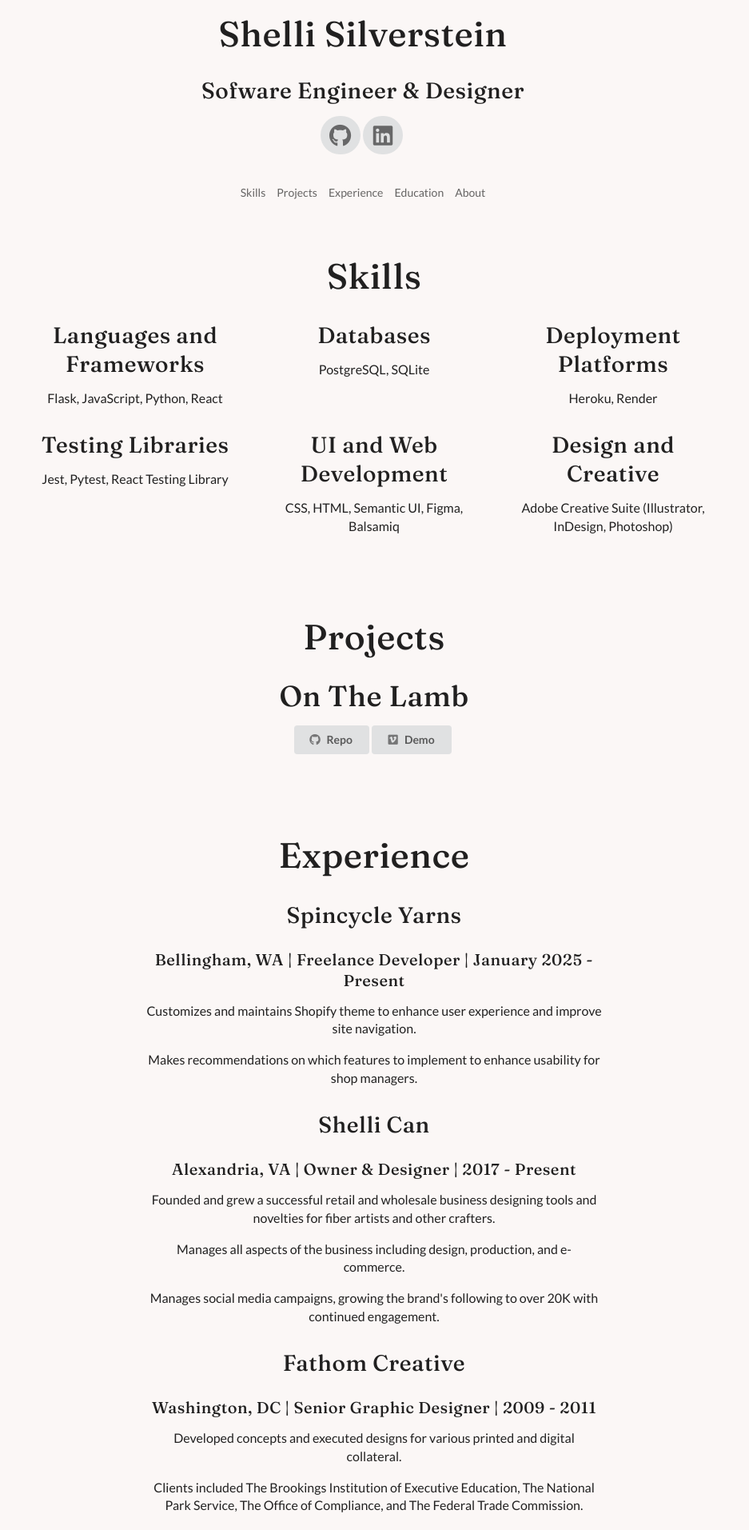
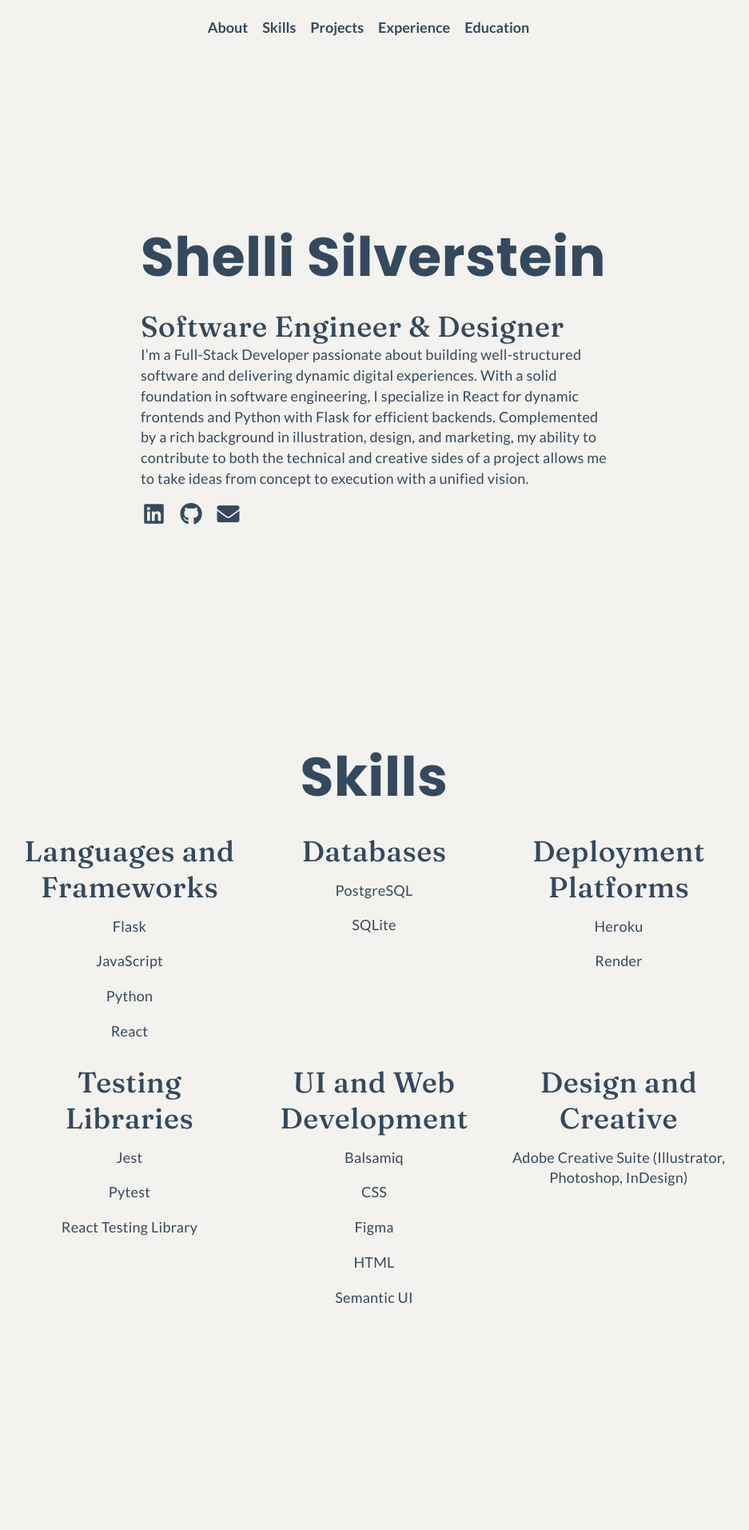
Before and after one commit to silvershel/portfolio, a React (Create React App) app: page / in a window 1280 px wide. Shown: the top 1913 px of the page at 80% size, without its empty margins (172-1109 px from the left). Built offline with nearby package versions, Linux system fonts and the light colour scheme; no server answers.

Commit message:
added styling

```diff
--- a/src/data/resume.json
+++ b/public/data/resume.json
@@ -2,11 +2,11 @@
     "header": {
         "name": "Shelli Silverstein",
         "title": "Software Engineer & Designer",
-        "description": "Passionate about developing well-structured software and dynamic digital experiences.",
+        "description": "I’m a Full-Stack Developer passionate about building well-structured software and delivering dynamic digital experiences. With a solid foundation in software engineering, I specialize in React for dynamic frontends and Python with Flask for efficient backends. Complemented by a rich background in illustration, design, and marketing, my ability to contribute to both the technical and creative sides of a project allows me to take ideas from concept to execution with a unified vision.",
         "location": "Alexandria, VA",
         "contact": {
             "phone": "570-332-1713",
-            "email": "silverstein.shelli@gmail.com",
+            "email": "mailto:silverstein.shelli@gmail.com",
             "linkedin": "https://www.linkedin.com/in/silvershel",
             "github": "https://github.com/silvershel",
             "website": "https://www.silvershel.com"
@@ -14,7 +14,7 @@
     },
     "skills": [
         {
-            "title": "Languages & Frameworks",
+            "title": "Languages and Frameworks",
             "skills": ["Flask", "JavaScript", "Python", "React"]
         },
         {
@@ -30,17 +30,18 @@
             "skills": ["Jest", "Pytest", "React Testing Library"]
         },
         {
-            "title": "Web Development & UI",
+            "title": "UI and Web Development",
             "skills": ["Balsamiq", "CSS", "Figma", "HTML", "Semantic UI"]
         },
         {
-            "title": "Design & Creative",
+            "title": "Design and Creative",
             "skills": ["Adobe Creative Suite (Illustrator, Photoshop, InDesign)"]
         }
     ],
     "projects": [
         {
             "title": "On The Lamb",
+            "image": "</images/onthelamb-login-screenshot.jpg",
             "links": {
                 "github": "https://github.com/silvershel/onthelamb",
                 "demo": "https://vimeo.com/1050155065/4a89eb2137?share=copy"
@@ -57,24 +58,21 @@
         {
             "company": "Spincycle Yarns",
             "location": "Bellingham, WA",
-            "role": "Freelance Developer",
+            "role": "Front-End Developer",
             "start": "January 2025",
             "end": "Present",
             "responsibilities": [
-                "Customizes and maintains Shopify theme to enhance user experience and improve site navigation.",
-                "Makes recommendations on which features to implement to enhance usability for shop managers."
+                "Customizes and maintains Shopify theme to enhance user experience and improve site navigation for shop managers."
             ]
         },
         {
             "company": "Shelli Can",
             "location": "Alexandria, VA",
-            "role": "Owner",
+            "role": "Owner & Designer",
             "start": "2017",
             "end": "Present",
             "responsibilities": [
-                "Founded and grew a successful retail and wholesale business designing tools and novelties for fiber artists and other crafters.",
-                "Manages all aspects of the business including design, production, and e-commerce.",
-                "Manages social media campaigns, growing the brand's following to over 20K with continued engagement."
+                "Founded and manages a successful retail and wholesale business specializing in tools and novelties for fiber artists and other crafters."
             ]
         },
         {
@@ -84,23 +82,21 @@
             "start": "2009",
             "end": "2011",
             "responsibilities": [
-                "Developed concepts and executed designs for various printed and digital collateral.",
-                "Clients included The Brookings Institution of Executive Education, The National Park Service, The Office of Compliance, and The Federal Trade Commission.",
-                "Deliverables included branding packages, annual reports, internal template decks, websites, and both print and web advertising campaigns."
+                "Developed print & digital design concepts including branding, reports, and ad campaigns for various government organizations and high-profile institutions."
             ]
         }
     ],
     "education": [
         {
-            "institution": "Flatiron School",
-            "degree": "Computer Software Engineering",
+            "institution": "The Flatiron School",
+            "degree": "Software Engineering",
             "location": "Virtual",
             "start": "2024",
             "end": "2025",
             "details": "Full-stack bootcamp focusing on Python, Flask, React, JavaScript, and SQL."
         },
         {
-            "institution": "School of Visual Arts",
+            "institution": "The School of Visual Arts",
             "degree": "BFA Graphic Design",
             "location": "New York, NY",
             "start": "2003",
--- a/src/App.js
+++ b/src/App.js
@@ -5,17 +5,20 @@ import Experience from './components/Experience';
 import Nav from './components/Nav';
 import Projects from './components/Projects';
 import Skills from './components/Skills';
+import { AppProvider } from './contexts/AppContext';
 
 function App() {
   return (
-    <div className='ui center aligned basic segment'>
+    <AppProvider>
+      <div>
         <Nav />
+        <About />
         <Skills />
         <Projects />
         <Experience />
         <Education />
-      <About />
       </div>
+    </AppProvider>
   );
 }
 
--- a/src/components/About.js
+++ b/src/components/About.js
@@ -1,15 +1,33 @@
+import React, { useContext } from 'react';
+import { AppContext } from '../contexts/AppContext';
+
 function About() {
+    const { header } = useContext(AppContext);
+    const linkedin = header?.contact?.linkedin;
+    const github = header?.contact?.github;
+    const email = header?.contact?.email;
 
     return (
-        <div id='about' className='ui basic very padded segment'>
-            <div className='ui center aligned stackable grid'>
+        <div id='about' className='ui very padded basic segment'>
+            <div className='ui stackable grid'>
                 <div className='ui row'>
-                    <div className='ui equal width column'>
-                        <h1>About</h1>
-                    </div>
-                </div>
-                <div className='ui row'>
-                    <div className='eight wide column'>
+                    <div className='ui eight wide column'>
+                        <header>
+                            <h1>{header.name}</h1>
+                            <h2>{header.title}</h2>
+                        </header>
+                        <p>{header.description}</p>
+                        <div className='social-icons'>
+                            <a href={linkedin} target='_blank' rel='noopener noreferrer' className='icon'>
+                                <i className='big linkedin icon'></i>
+                            </a>
+                            <a href={github} target='_blank' rel='noopener noreferrer' className='icon'>
+                                <i className='big github icon'></i>
+                            </a>
+                            <a href={email}  target='_blank' rel='noopener noreferrer' className='icon'>
+                                <i className='big envelope icon'></i>
+                            </a>
+                        </div>
                     </div>
                 </div>
             </div>
--- a/src/components/Education.js
+++ b/src/components/Education.js
@@ -1,22 +1,28 @@
+import React, { useContext } from 'react';
+import { AppContext } from '../contexts/AppContext';
+
 function Education() {
+    const { education, arraySet } = useContext(AppContext);
+
+    const educationSets = arraySet(education, 2);
+
     return (
         <div id='education' className='ui very padded basic segment'>
             <div className='ui center aligned stackable grid'>
                 <div className='ui row'>
                     <h1>Education</h1>
                 </div>
-                <div className='ui row'>
-                    <div className='ui six wide column'>
-                        <h3>The Flatiron School</h3>
-                        <h4>Computer Software Engineering | 2024 - 2025</h4>
-                        <p>Full-stack bootcamp focusing on Python, Flask, React, JavaScript, and SQL.</p>
+                {educationSets.map((chunk, index) => (
+                    <div className='ui row' key={index}>
+                        {chunk.map((school) => (
+                            <div className='ui six wide column' key={school.institution}>
+                                <h2>{school.institution}</h2>
+                                <h3>{school.degree} | {school.start} - {school.end}</h3>
+                                <p>{school.details}</p>
+                            </div>
+                        ))}
                     </div>
-                    <div className='ui six wide column'>
-                        <h3>The School of Visual Arts</h3>
-                        <h4>BFA Graphic Design | 2003 - 2007</h4>
-                        <p>Graduated with a top portfolio score specializing in 3D design.</p>
-                    </div>
-                </div>
+                ))}
             </div>
         </div>
     )
--- a/src/components/Experience.js
+++ b/src/components/Experience.js
@@ -1,36 +1,26 @@
+import React, { useContext } from 'react';
+import { AppContext } from '../contexts/AppContext';
+
 function Experience() {
+    const { experience } = useContext(AppContext);
+
     return (
         <div id='experience' className='ui very padded basic segment'>
             <div className='ui center aligned stackable grid'>
                 <div className='ui row'>
                     <h1>Experience</h1>
                 </div>
-                <div className='ui row'>
-                    <div className='ui eight wide column'>
-                        <h3>Spincycle Yarns</h3>
-                        <h4>Bellingham, WA | Freelance Developer | January 2025 - Present</h4>
-                        <p>Customizes and maintains Shopify theme to enhance user experience and improve site navigation.</p>
-                        <p>Makes recommendations on which features to implement to enhance usability for shop managers.</p>
-                    </div>
-                </div>
-                <div className='ui row'>
-                    <div className='ui eight wide column'>
-                        <h3>Shelli Can</h3>
-                        <h4>Alexandria, VA | Owner & Designer | 2017 - Present</h4>
-                        <p>Founded and grew a successful retail and wholesale business designing tools and novelties for fiber artists and other crafters.</p>
-                        <p>Manages all aspects of the business including design, production, and e-commerce.</p>
-                        <p>Manages social media campaigns, growing the brand's following to over 20K with continued engagement.</p>
-                    </div>
-                </div>
-                <div className='ui row'>
-                    <div className='ui eight wide column'>
-                        <h3>Fathom Creative</h3>
-                        <h4>Washington, DC | Senior Graphic Designer | 2009 - 2011</h4>
-                        <p>Developed concepts and executed designs for various printed and digital collateral.</p>
-                        <p>Clients included The Brookings Institution of Executive Education, The National Park Service, The Office of Compliance, and The Federal Trade Commission.</p>
-                        <p>Deliverables included branding packages, annual reports, internal template decks, websites, and both print and web advertising campaigns.</p>
-                    </div>
-                </div>
+                    {experience.map((job) => (
+                        <div className='ui row' key={job.company}>
+                            <div className='ui eight wide column'>
+                                <h2>{job.company}</h2>
+                                <h3>{job.role} | {job.location} | {job.start} - {job.end}</h3>
+                                {job.responsibilities.map((responsibility, index) => (
+                                    <p key={index}>{responsibility}</p>
+                                ))}
+                            </div>
+                        </div>
+                    ))}
             </div>
         </div>
     )
--- a/src/components/Nav.js
+++ b/src/components/Nav.js
@@ -2,21 +2,10 @@ import { Link, animateScroll as scroll } from 'react-scroll';
 
 function Nav() {
     return (
-        <div className='ui center aligned grid sticky-nav'>
-            <div className='ui row'>
-                <div className='ui equal width column'>
-                    <h1>Shelli Silverstein</h1>
-                    <h3>Sofware Engineer & Designer</h3>
-                    <button className='ui circular icon button'>
-                        <i className='big github icon'></i>
-                    </button>
-                    <button className='ui circular icon button'>
-                        <i className='big linkedin icon'></i>
-                        <a href='https://www.linkedin.com/in/silvershel/' />
-                    </button>
-                </div>
-            </div>
-            <div className='ui text menu'>
+        <div className='ui text menu sticky-nav'>
+            <Link className='item' to='about' smooth={true} duration={500}>
+                About
+            </Link>
             <Link className='item' to='skills' smooth={true} duration={500}>
                 Skills
             </Link>
@@ -29,10 +18,6 @@ function Nav() {
             <Link className='item' to='education' smooth={true} duration={500}>
                 Education
             </Link>
-                <Link className='item' to='about' smooth={true} duration={500}>
-                    About
-                </Link>
-            </div>
         </div>
     )
 }
--- a/src/components/Projects.js
+++ b/src/components/Projects.js
@@ -1,7 +1,19 @@
+import React, { useContext } from 'react';
+import { AppContext } from '../contexts/AppContext';
+
 function Projects() {
+    const { projects } = useContext(AppContext);
+
     return (
         <div id='projects' className='ui very padded basic segment'>
             <h1>Projects</h1>
+            <img src={projects.image} className='ui image'></img>
+
+            {projects.map((project) => (
+                <div>
+
+                </div>
+            ))}
             <h2>On The Lamb</h2>
             <button className='ui button'>
                 <i className='icon github'></i>
--- a/src/components/Skills.js
+++ b/src/components/Skills.js
@@ -1,38 +1,29 @@
+import React, { useContext } from 'react';
+import { AppContext } from '../contexts/AppContext';
+
 function Skills() {
+    const { skills, arraySet } = useContext(AppContext);
+
+    const skillsSets = arraySet(skills, 3);
+
     return (
         <div id='skills' className='ui very padded basic segment'>
             <div className='ui center aligned stackable grid'>
                 <div className='ui row'>
                     <h1>Skills</h1>
                 </div>
-                <div className='ui row'>
-                    <div className='ui four wide column'>
-                        <h3>Languages and Frameworks</h3>
-                        <p>Flask, JavaScript, Python, React</p>
+                {skillsSets.map((set, index) => (
+                    <div className='ui row' key={index}>
+                        {set.map((skill) => (
+                            <div className='ui four wide column' key={skill.title}>
+                                <h2>{skill.title}</h2>
+                                {skill.skills.map((skill, index) => (
+                                    <p key={index}>{skill}</p>
+                                ))}
+                            </div>
+                        ))}
                     </div>
-                    <div className='ui four wide column'>
-                        <h3>Databases</h3>
-                        <p>PostgreSQL, SQLite</p>
-                    </div>
-                    <div className='ui four wide column'>
-                        <h3>Deployment Platforms</h3>
-                        <p>Heroku, Render</p>
-                    </div>
-                </div>
-                <div className='ui row'>
-                    <div className='ui four wide column'>
-                        <h3>Testing Libraries</h3>
-                        <p>Jest, Pytest, React Testing Library</p>
-                    </div>
-                    <div className='ui four wide column'>
-                         <h3>UI and Web Development </h3>
-                         <p>CSS, HTML, Semantic UI, Figma, Balsamiq</p>
-                    </div>
-                    <div className='ui four wide column'>
-                        <h3>Design and Creative</h3>
-                        <p>Adobe Creative Suite (Illustrator, InDesign, Photoshop)</p>
-                    </div>
-                </div>
+                ))}
             </div>
         </div>
     )
--- a/src/contexts/AppContext.js
+++ b/src/contexts/AppContext.js
@@ -1,24 +1,44 @@
 import React, { createContext, useState, useEffect } from 'react';
+
 export const AppContext = createContext();
 
 export const AppProvider = ({ children }) => {
-    const [details, setDetails] = useState([])
+    const [header, setHeader] = useState([])
+    const [skills, setSkills] = useState([])
+    const [projects, setProjects] = useState([])
+    const [experience, setExperience] = useState([])
+    const [education, setEducation] = useState([])
 
     useEffect(() => {
-        fetch('../data/resume.json')
+        fetch('/data/resume.json')
         .then((r) => r.json())
-        .then((details) => {
-            console.log(details);
-            setDetails(details);
+        .then((resume) => {
+            setHeader(resume.header);
+            setSkills(resume.skills);
+            setProjects(resume.projects);
+            setExperience(resume.experience);
+            setEducation(resume.education);
         })
         .catch((error) => console.error('Error fetching details:', error));
     }, []);
 
+    const arraySet = (array, arraySize) => {
+        const result = [];
+        for (let i = 0; i < array.length; i += arraySize) {
+            result.push(array.slice(i, i + arraySize));
+        }
+        return result;
+    };
 
     return (
         <AppContext.Provider
             value={{
-                details
+                header,
+                skills,
+                projects,
+                experience,
+                education,
+                arraySet,
             }}
         >
             {children}
--- a/src/index.css
+++ b/src/index.css
@@ -5,11 +5,15 @@ h1, h2, h3, h4, h5 {
   font-weight: 500 !important;
   font-style: normal;
   letter-spacing: .5px !important;
+  line-height: 1.25 !important;
   /* color: #283747 !important; */
+  color: #34495e !important;
 }
 
 h1 {
-  font-size: 44px !important;
+  font-family: 'Poppins', sans-serif !important;
+  font-weight: 700 !important;
+  font-size: 68px !important;
 }
 
 h2 {
@@ -17,7 +21,7 @@ h2 {
 }
 
 h3 {
-  font-size: 28px !important;
+  font-size: 24px !important;
 }
 
 h4 {
@@ -29,19 +33,65 @@ h5 {
 }
 
 p {
-  font-size: 16px !important;
+  font-size: 18px !important;
+  letter-spacing: .25px !important;
+  color: #34495e !important;
 }
 
-/* PAGE STYLES */
-.segment {
-  background-color: #fbf7f6 !important;
+.ui.text.menu .item {
+  font-size: 18px !important;
+  font-weight: bold !important;
+  color: #34495e !important;
 }
 
-/* STICKY */
+:hover, .ui.text.menu .item:hover, .icon:hover {
+  color: #935116 !important;
+}
+
+:active, .ui.text.menu .item:active {
+  color:blue !important;
+}
+
+.social-icons {
+  display: flex;
+  gap: 10px;
+}
+
+.icon {
+  color: #34495e !important;
+}
+
+
+/* PAGE STYLES */
+body {
+  background-color: #F4F2EE !important;
+}
+
+/* CONTAINER STYLES */
+.segment {
+  display: flex; /* Enable Flexbox */
+  justify-content: center; /* content horizontal alighment */
+  align-items: center; /* content vertical alighment */
+  height: 100vh; /* fits content to screen height */
+}
+
+@media (max-width: 768px) {
+  .segment {
+    height: auto;
+  }
+}
+
+.row {
+  justify-content: center !important; /* content horizontal alighment */
+}
+
+/* NAVIGATION */
 .sticky-nav {
   position: sticky;
   top: 0;
-  z-index: 1000; /* Optional: Ensure it stays on top */
-  background-color: #fbf7f6; /* Optional: to ensure it has a solid background */
+  z-index: 1000;
   width: 100%;
+  justify-content: center; /* content horizontal alighment */
+  background-color: #F4F2EE !important;
+
 }
--- a/src/index.js
+++ b/src/index.js
@@ -4,15 +4,11 @@ import './index.css';
 import App from './App';
 import reportWebVitals from './reportWebVitals';
 import 'semantic-ui-css/semantic.min.css';
-import { AppProvider } from './contexts/AppContext';
-
 
 const root = ReactDOM.createRoot(document.getElementById('root'));
 root.render(
   <React.StrictMode>
-    <AppProvider>
-      <App />
-    </AppProvider>
+    <App />
   </React.StrictMode>
 );
 
```
Also changed, not shown: public/images/onthelamb-login-screenshot.jpg (added), 1 other file (tests, documents, lock files or other folders). Lines whose indentation alone changed are shown as unchanged.
